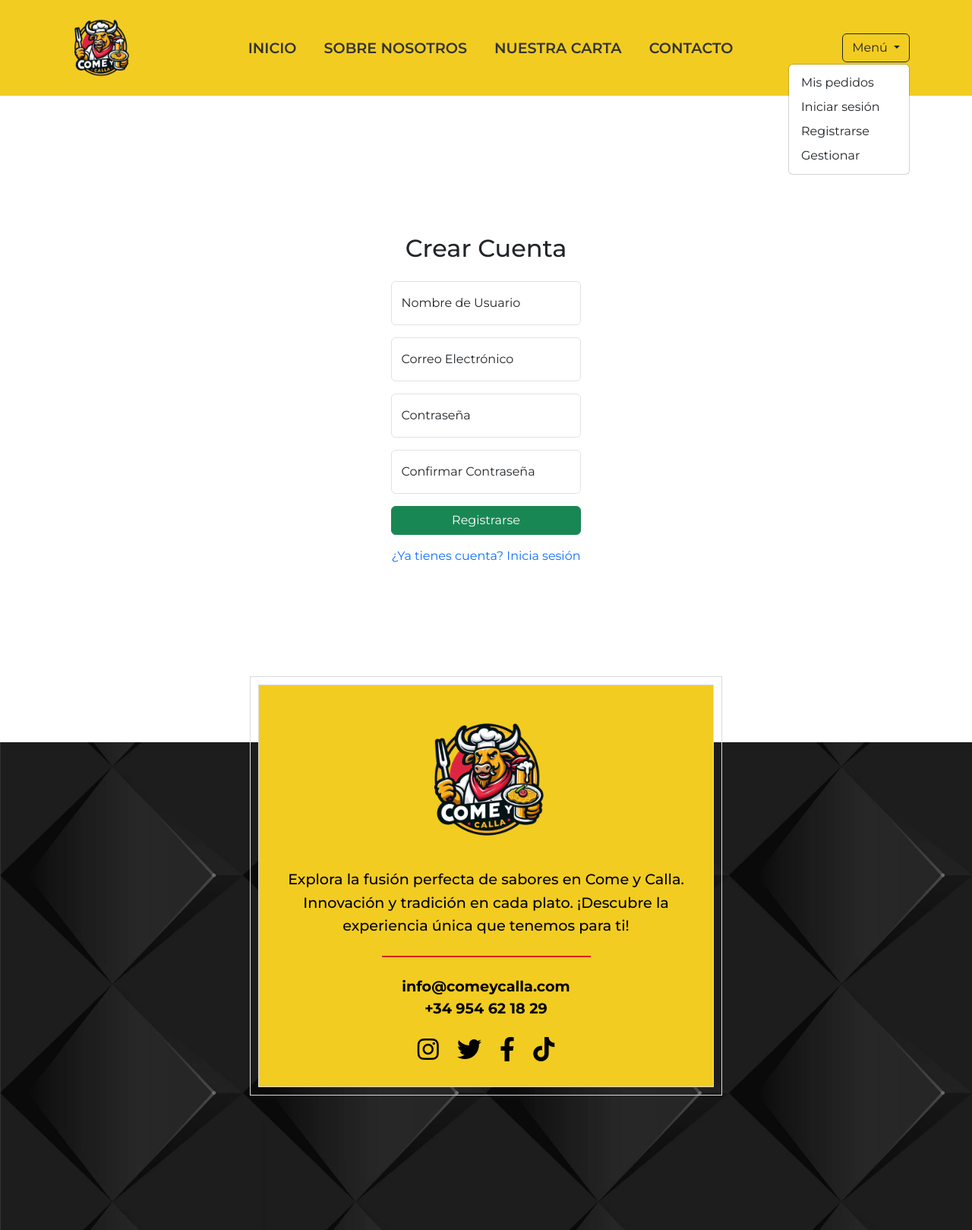
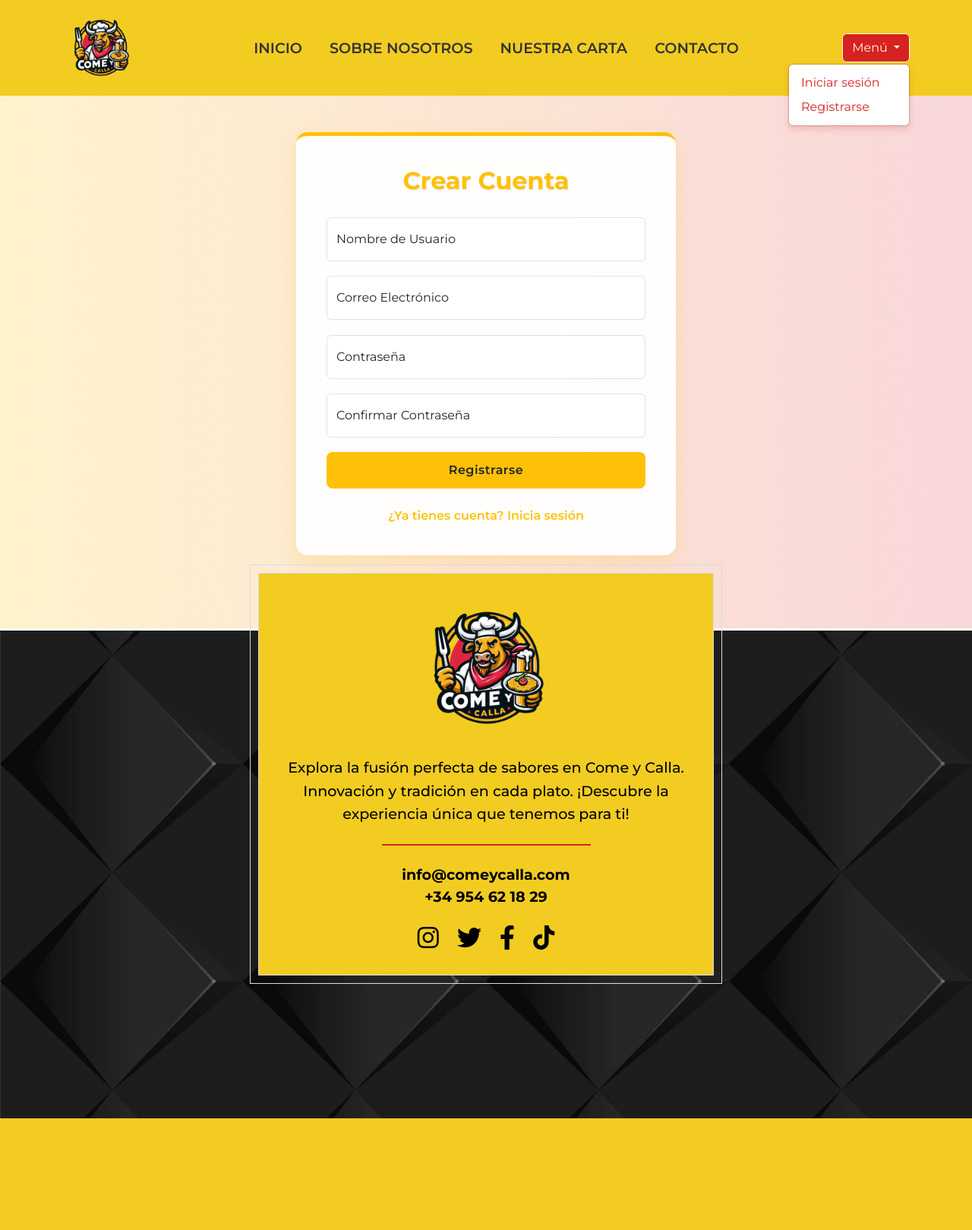
Before and after one commit to Javier-Jimenez1/ProyectoComeyCalla, a Django app: page /restaurante/registro/ in a window 1280 px wide, after a click on "Menú". Shown: the whole page at 76% size. After the commit the page ends 1472 px from the top, so only its background shows below. Run offline with Django 5.2, Linux system fonts and the light colour scheme.

Commit message:
retoques en login y registro. menu modificado para que salgan los botones segun permisos y si el usuario ya esta logeado o no. botones CRUD de la carta ocultados para todos menos para el admin

```diff
--- a/restauranteapp/urls.py
+++ b/restauranteapp/urls.py
@@ -13,7 +13,7 @@ urlpatterns = [
 
     # Autenticación personalizada
     path('login/', views.go_login, name='login_page'),
-    path('logout/', LogoutView.as_view(next_page='login_page'), name='logout'),
+    path('logout/', LogoutView.as_view(next_page='home_page'), name='logout'),
     path('registro/', views.go_registro, name='register_page'),
 
     # Funcionalidades adicionales
--- a/restauranteapp/views.py
+++ b/restauranteapp/views.py
@@ -4,7 +4,7 @@ from django.contrib.auth import authenticate, login, logout
 from django.contrib.auth.decorators import login_required, user_passes_test
 from django.contrib.auth.models import User, Group
 from django.db import IntegrityError, transaction
-from django.http import HttpResponse, JsonResponse
+from django.http import HttpResponse, JsonResponse, HttpResponseForbidden
 from django.shortcuts import render, redirect, get_object_or_404
 from django.views.decorators.http import require_POST
 from .models import Usuario, Plato, Pedido, Mesa, PedidoPlato
@@ -101,11 +101,6 @@ def guardar_pedido(request):
     return redirect('pagina_pago', pedido_id=pedido.id)
 
 
-def cerrar_sesion(request):
-    logout(request)
-    return redirect('login_page')
-
-
 def es_admin(user):
     return user.is_authenticated and user.is_superuser
 
@@ -139,6 +134,9 @@ def añadir_personal(request):
 
 @require_POST
 def añadir_plato(request):
+    if not request.user.is_staff:
+        return HttpResponseForbidden("No tienes permisos para realizar esta acción.")
+
     nombre = request.POST.get('nombre')
     precio = request.POST.get('precio')
     tipo = request.POST.get('tipo')
@@ -160,6 +158,9 @@ def añadir_plato(request):
 
 @require_POST
 def editar_plato(request, plato_id):
+    if not request.user.is_staff:
+        return HttpResponseForbidden("No tienes permisos para realizar esta acción.")
+
     try:
         plato = Plato.objects.get(id=plato_id)
         plato.nombre = request.POST.get('nombre')
@@ -174,6 +175,9 @@ def editar_plato(request, plato_id):
 @require_POST
 @login_required
 def eliminar_plato(request, plato_id):
+    if not request.user.is_staff:
+        return HttpResponseForbidden("No tienes permisos para realizar esta acción.")
+
     if not request.user.is_authenticated:
         return JsonResponse({'success': False, 'message': 'Autenticación requerida'}, status=401)
     print(f"Intentando eliminar plato ID: {plato_id}")
--- a/static/css/navbar.css
+++ b/static/css/navbar.css
@@ -1,5 +1,50 @@
 body {
     font-family: 'Montserrat', sans-serif;
+}
+
+.menu-comeycalla {
+    background-color: #FFF5E0;
+    border: 2px solid rgb(214, 34, 33);
+    border-radius: 0;
+    box-shadow: 0 4px 8px rgba(214, 45, 32, 0.2);
+    padding: 0;
+}
+
+.btn-menu-principal {
+    background-color: rgb(214, 34, 33) !important;
+    color: #FFF5E0 !important;
+    border: 2px solid rgb(214, 34, 33);
+    font-weight: 600;
+    padding: 8px 20px;
+    transition: all 0.3s;
+}
+
+.btn-menu-principal:hover {
+    background-color: #FFF5E0 !important;
+    color: rgb(214, 34, 33) !important;
+}
+
+.btn-menu-item {
+    color: rgb(214, 34, 33) !important;
+    font-weight: 500;
+    padding: 10px 20px;
+    border-bottom: 1px solid rgb(242, 204, 33);
+    transition: all 0.2s;
+}
+
+.btn-menu-item:hover {
+    background-color: rgb(242, 204, 33) !important;
+    color: rgb(214, 34, 33) !important;
+}
+
+.btn-logout {
+    font-weight: 600;
+    background-color: #FFF5E0;
+}
+
+.btn-logout:hover {
+    background-color: rgb(214, 34, 33) !important;
+    color: #FFF5E0 !important;
 }
 
 .barra-navegacion {
@@ -106,10 +151,12 @@ body {
         width: 100%;
         margin-bottom: 1rem;
     }
+
     .dropdown {
         width: 100%;
         text-align: center;
     }
+
     .menu-usuario {
         margin-left: 0;
         width: 100%;
--- a/static/css/registro.css
+++ b/static/css/registro.css
@@ -1,45 +1,98 @@
+/* registro.css - Estilo con énfasis en amarillos */
 body {
-    background-image: url('https://www.freepik.es/fotos-vectores-gratis/login'); /* Fondo atractivo */
-    background-size: cover;
-    background-position: center;
-    background-attachment: fixed;
-    font-family: 'Arial', sans-serif;
+    background: linear-gradient(to right, #fff3cd, #f8d7da);
+    font-family: 'Montserrat', sans-serif;
+    min-height: 100vh;
+    display: flex;
+    flex-direction: column;
 }
 
-.container {
-    max-width: 450px;
+.register-wrapper {
+    flex: 1;
+    display: flex;
+    align-items: center;
+    justify-content: center;
 }
 
-.login-container {
-    background-color: rgba(255, 255, 255, 0.8);
-    border-radius: 10px;
-    box-shadow: 0 0 15px rgba(0, 0, 0, 0.1);
-    padding: 30px;
+.register-container {
+    background-color: rgba(255, 255, 255, 0.95);
+    border-radius: 15px;
+    box-shadow: 0 10px 25px rgba(255, 193, 7, 0.2);
+    padding: 2.5rem;
+    width: 100%;
+    max-width: 500px;
+    border-top: 5px solid #ffc107;
+    transition: transform 0.3s ease;
 }
 
-.password-input {
-    position: relative;
+.register-container:hover {
+    transform: translateY(-5px);
 }
 
-.toggle-password {
-    position: absolute;
-    right: 10px;
-    top: 50%;
-    transform: translateY(-50%);
-    cursor: pointer;
-    z-index: 5;
-    background: none;
-    border: none;
+.register-title {
+    color: #ffc107;
+    font-weight: 700;
+    margin-bottom: 1.8rem;
+    text-align: center;
+    font-size: 2rem;
+    text-shadow: 1px 1px 2px rgba(0, 0, 0, 0.1);
 }
 
-.text-center {
-    text-align: center;
+.form-control {
+    border-radius: 8px;
+    padding: 12px 15px;
+    border: 2px solid #f8d7da;
+    margin-bottom: 1.2rem;
 }
 
-.min-vh-100 {
-    min-height: 100vh;
+.form-control:focus {
+    border-color: #ffc107;
+    box-shadow: 0 0 0 0.25rem rgba(255, 193, 7, 0.25);
 }
 
-.btn-primary, .btn-success {
-    padding: 10px;
+.btn-register {
+    background-color: #ffc107;
+    color: #212529;
+    border: none;
+    border-radius: 8px;
+    padding: 12px;
+    font-weight: 600;
+    letter-spacing: 0.5px;
+    transition: all 0.3s;
+    width: 100%;
 }
+
+.btn-register:hover {
+    background-color: #e0a800;
+    transform: translateY(-2px);
+    box-shadow: 0 5px 15px rgba(255, 193, 7, 0.3);
+}
+
+.register-footer {
+    text-align: center;
+    margin-top: 1.5rem;
+}
+
+.register-link {
+    color: #ffc107;
+    font-weight: 600;
+    text-decoration: none;
+    transition: color 0.3s;
+}
+
+.register-link:hover {
+    color: #d39e00;
+    text-decoration: underline;
+}
+
+.password-requirements {
+    color: #dc3545;
+    font-size: 0.85rem;
+    margin-top: -0.5rem;
+    margin-bottom: 1rem;
+}
+
+.alert {
+    border-radius: 8px;
+    border-left: 5px solid #ffc107;
+}
--- a/templates/carta.html
+++ b/templates/carta.html
@@ -110,9 +110,12 @@
 <div class="container my-5" style="padding-bottom: 100px;">
     <div class="d-flex justify-content-between align-items-center mb-4">
         <h2 class="text-center mb-0">Realiza tu pedido</h2>
+        {% if user.is_staff %}
             <button type="button" class="btn btn-primary" data-bs-toggle="modal" data-bs-target="#addModal">
                 <i class="fas fa-plus"></i> Añadir Producto
             </button>
+        {% endif %}
+
     </div>
     <form method="POST" action="{% url 'guardar_pedido' %}">
         {% csrf_token %}
@@ -123,6 +126,7 @@
                         <div class="card-body">
                             <div class="d-flex justify-content-between">
                                 <h5 class="card-title">{{ plato.nombre }}</h5>
+                                {% if user.is_staff %}
                                     <div>
                                         <button type="button" class="btn btn-sm btn-light edit-btn"
                                                 data-plato-id="{{ plato.id }}"
@@ -136,6 +140,7 @@
                                             <i class="fas fa-trash"></i>
                                         </button>
                                     </div>
+                                {% endif %}
                             </div>
                             <p class="card-text">Precio: {{ plato.precio }} €</p>
                             <p class="card-text">Tipo: {{ plato.get_tipo_display }}</p>
--- a/templates/navbar.html
+++ b/templates/navbar.html
@@ -30,17 +30,32 @@
                 <li class="nav-item"><a class="nav-link enlace-menu" href="{% url 'contacto_page' %}">CONTACTO</a></li>
             </ul>
             <div class="dropdown">
-                <button class="btn dropdown-toggle menu-usuario" type="button" id="dropdownMenuButton"
-                        data-bs-toggle="dropdown" aria-expanded="false">
+                <button class="btn dropdown-toggle btn-menu-principal" type="button" id="dropdownMenuButton"
+                        data-bs-toggle="dropdown">
                     Menú
                 </button>
-                <ul class="dropdown-menu dropdown-menu-end" aria-labelledby="dropdownMenuButton">
-                    <li><a class="dropdown-item" href="{% url 'historial_pedidos' %}">Mis pedidos</a></li>
-                    <li><a class="dropdown-item" href="{% url 'login_page' %}">Iniciar sesión</a></li>
-                    <li><a class="dropdown-item" href="{% url 'register_page' %}">Registrarse</a></li>
-                    <li><a class="dropdown-item" href="{% url 'gestionar_page' %}">Gestionar</a></li>
+                <ul class="dropdown-menu dropdown-menu-end menu-comeycalla">
                     {% if user.is_authenticated %}
-                        <li><a class="dropdown-item" href="{% url 'logout' %}">Cerrar sesión</a></li>
+                        <!-- Usuario autenticado -->
+                        <li><a class="dropdown-item btn-menu-item" href="{% url 'historial_pedidos' %}">Mis pedidos</a>
+                        </li>
+
+                        {% if user.is_staff %}
+                            <li><a class="dropdown-item btn-menu-item" href="{% url 'gestionar_page' %}">Gestionar</a>
+                            </li>
+                        {% endif %}
+
+                        <li>
+                            <form action="{% url 'logout' %}" method="post" class="d-inline">
+                                {% csrf_token %}
+                                <button type="submit" class="dropdown-item btn-menu-item btn-logout">Cerrar sesión
+                                </button>
+                            </form>
+                        </li>
+                    {% else %}
+                        <!-- Usuario NO autenticado -->
+                        <li><a class="dropdown-item btn-menu-item" href="{% url 'login_page' %}">Iniciar sesión</a></li>
+                        <li><a class="dropdown-item btn-menu-item" href="{% url 'register_page' %}">Registrarse</a></li>
                     {% endif %}
                 </ul>
             </div>
--- a/templates/registro.html
+++ b/templates/registro.html
@@ -7,13 +7,18 @@
     <title>Registro</title>
     <link href="https://cdn.jsdelivr.net/npm/bootstrap@5.3.0/dist/css/bootstrap.min.css" rel="stylesheet">
     <link rel="stylesheet" href="https://cdn.jsdelivr.net/npm/bootstrap-icons@1.10.0/font/bootstrap-icons.css">
-    <link rel="stylesheet" href="{% static 'registro.css' %}">
+    <link rel="stylesheet" href="{% static 'css/registro.css' %}">
 </head>
 <body>
+
 {% include "navbar.html" %}
-<div class="container d-flex justify-content-center align-items-center min-vh-100">
-    <div class="login-container p-5">
-        <h2 class="text-center mb-4">Crear Cuenta</h2>
+
+<br>
+<br>
+
+<div class="register-wrapper">
+    <div class="register-container">
+        <h2 class="register-title">Crear Cuenta</h2>
         {% if messages %}
             {% for message in messages %}
                 <div class="alert alert-warning" role="alert">
@@ -44,15 +49,20 @@
                 <label for="confirm_password">Confirmar Contraseña</label>
             </div>
             <div class="d-grid gap-2 mb-3">
-                <button type="submit" class="btn btn-success">Registrarse</button>
+                <button type="submit" class="btn-register">Registrarse</button>
             </div>
-            <div class="text-center mt-2">
-                <a href="{% url 'login_page' %}" class="text-decoration-none">¿Ya tienes cuenta? Inicia sesión</a>
+            <div class="register-footer">
+                <a href="{% url 'login_page' %}" class="register-link">¿Ya tienes cuenta? Inicia sesión</a>
             </div>
         </form>
     </div>
 </div>
+
+<br>
+<br>
+
 {% include "footer.html" %}
+
 <script src="https://cdn.jsdelivr.net/npm/bootstrap@5.3.0/dist/js/bootstrap.bundle.min.js"></script>
 <script>
     document.addEventListener('DOMContentLoaded', function () {
```
Also changed, not shown: static/css/login.css (+83 -29 lines), templates/login.html (+20 -11 lines). Lines whose indentation alone changed are shown as unchanged.
